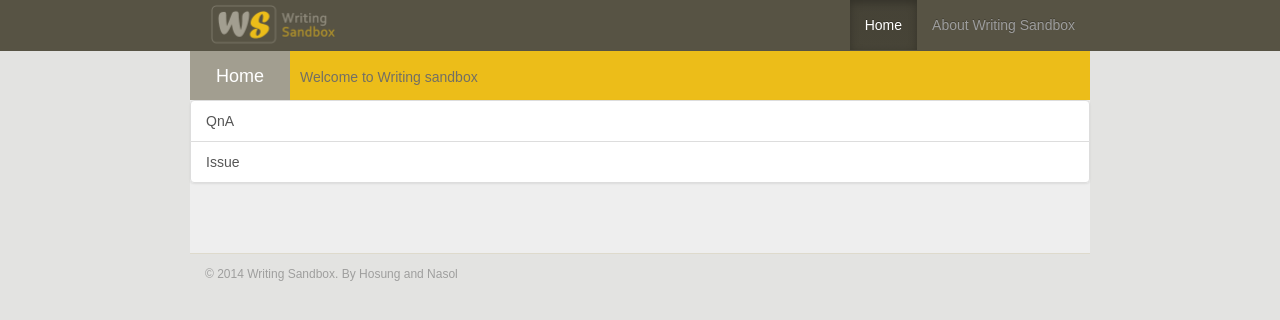
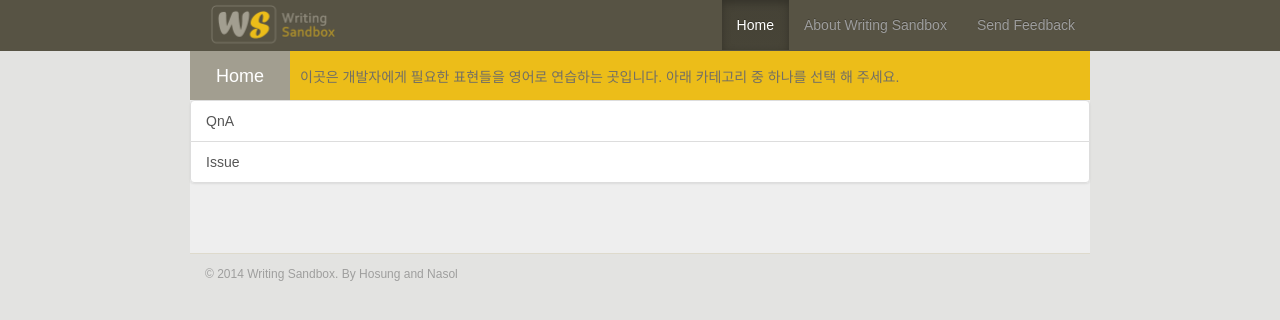
Before and after one commit to leehosung/writing_sandbox, a Django app: page / in a window 1280 px wide. Shown: the top 320 px of the page. Run offline with Django 3.2, Linux system fonts and the light colour scheme; data comes from the database, SQL or seed files in the repository; some libraries are stand-ins or nearby versions.

Commit message:
change title of homepage. add Korean description for users. #34

```diff
--- a/quiz/templates/home.html
+++ b/quiz/templates/home.html
@@ -26,7 +26,8 @@
 		<div class="collapse navbar-collapse">
 		  <ul class="nav navbar-nav navbar-right">
 			<li class="active"><a href="#">Home</a></li>
-			<li><a href="#">About Writing Sandbox</a>   </li>
+			<li><a href="#">About Writing Sandbox</a></li>
+                        <li><a href="https://docs.google.com/forms/d/1Ea_K3YN0POcgYZuANjL_qIUKvuqfYQ1lJIPmOYnUkr4/viewform">Send Feedback</a></li>
 		  </ul>
 		</div>
 	  </div>
@@ -35,7 +36,7 @@
 	<div class="jumbotron">
 	  <h2 class="title">
 		<span>Home</span>
-		<p>Welcome to Writing sandbox</p>
+		<p>이곳은 개발자에게 필요한 표현들을 영어로 연습하는 곳입니다. 아래 카테고리 중 하나를 선택 해 주세요.</p>
 	  </h2>
 	  <div class="list-group">
 		  {% for set in sets %}
```
